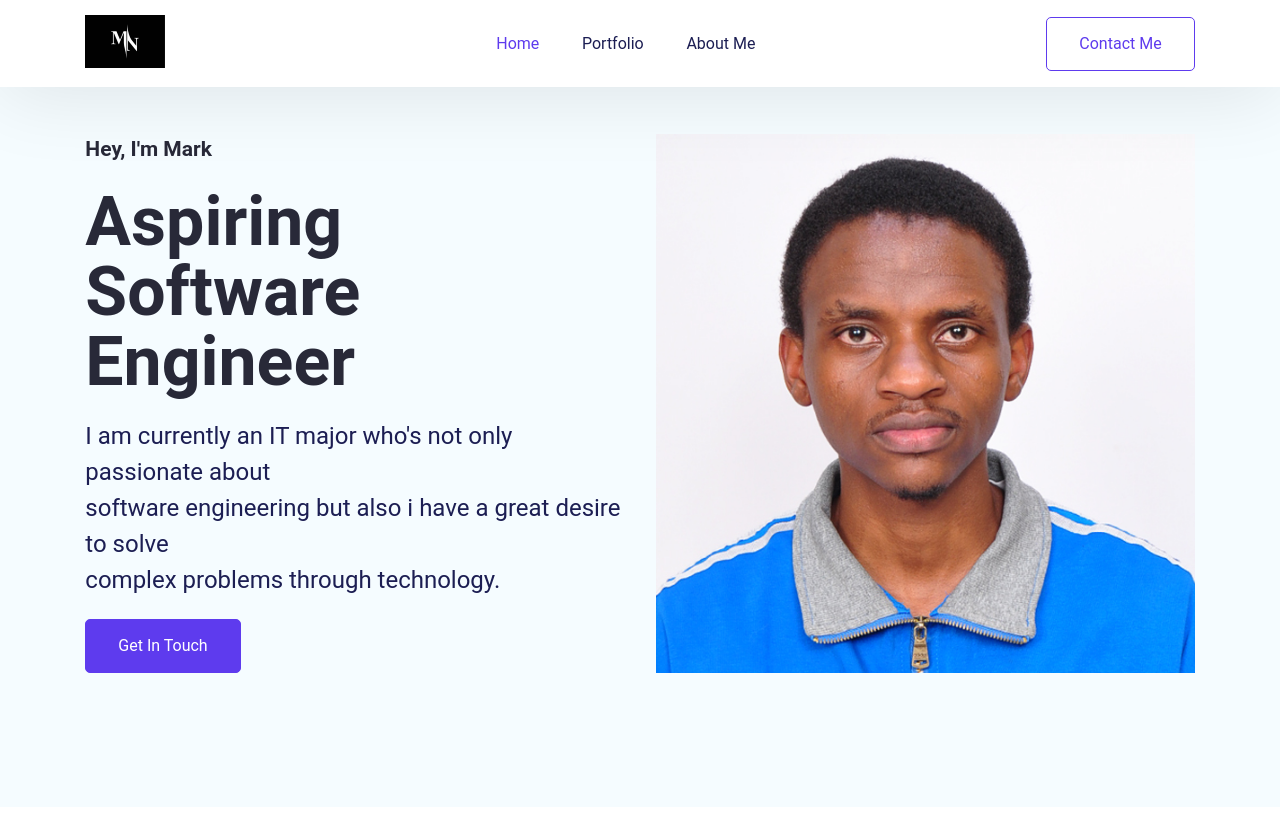
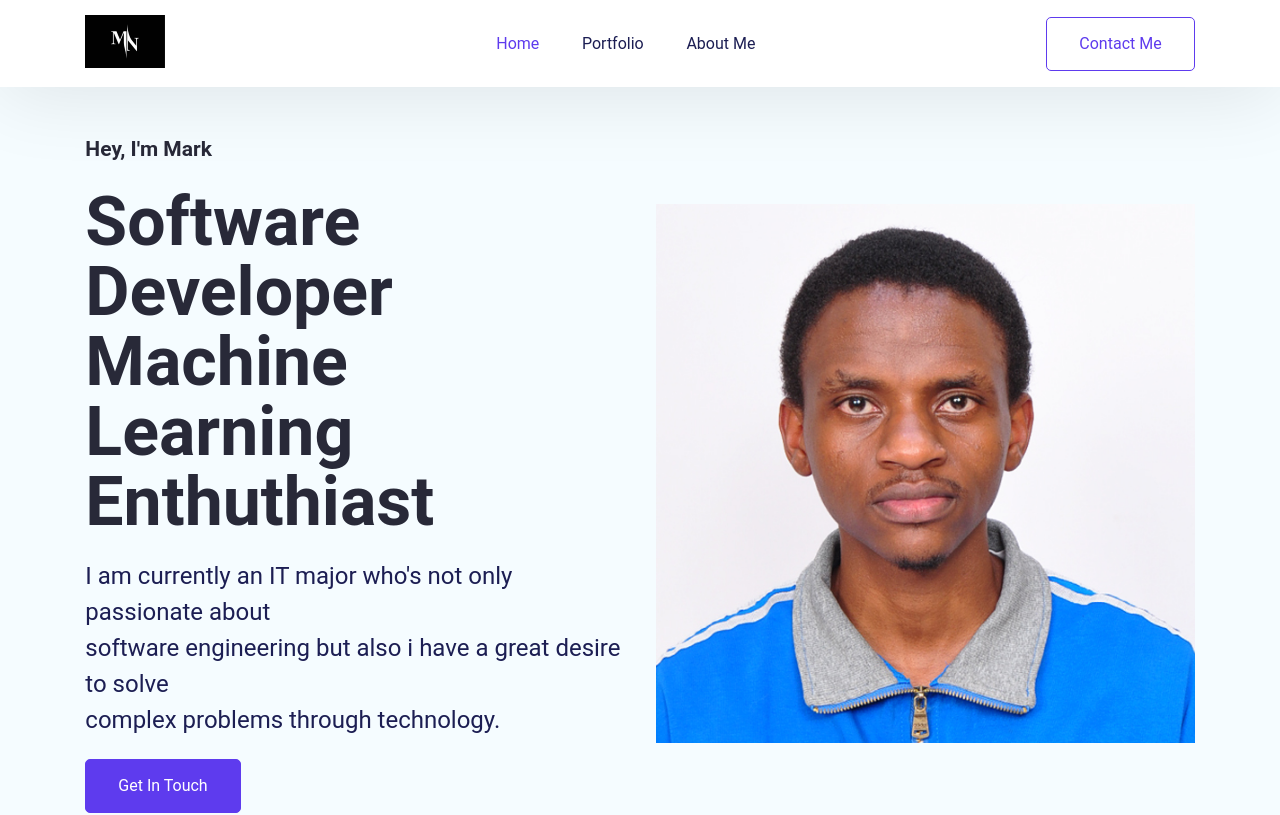
Before and after one commit to kmark-n/personal-portfolio-website, a React (Create React App) app: page / in a window 1280 px wide. Shown: the top 815 px of the page. Built offline with nearby package versions, Linux system fonts and the light colour scheme.

Commit message:
updated the hero section

```diff
--- a/src/Pages/Home/HeroSection.jsx
+++ b/src/Pages/Home/HeroSection.jsx
@@ -5,11 +5,11 @@ export default function HeroSection() {
         <div className="hero--section--content">
           <p className="section--title">Hey, I'm Mark</p>
           <h1 className="hero--section--title">
-            <span className="hero--section-title--color">Aspiring</span>{" "}
+            <span className="hero--section-title--color">Software Developer</span>{" "}
             <br/>
-            Software
+            Machine Learning
             <br />
-            Engineer
+            Enthuthiast
           </h1>
           <p className="hero--section-description">
             I am currently an IT major who's not only passionate about <br/>
```
